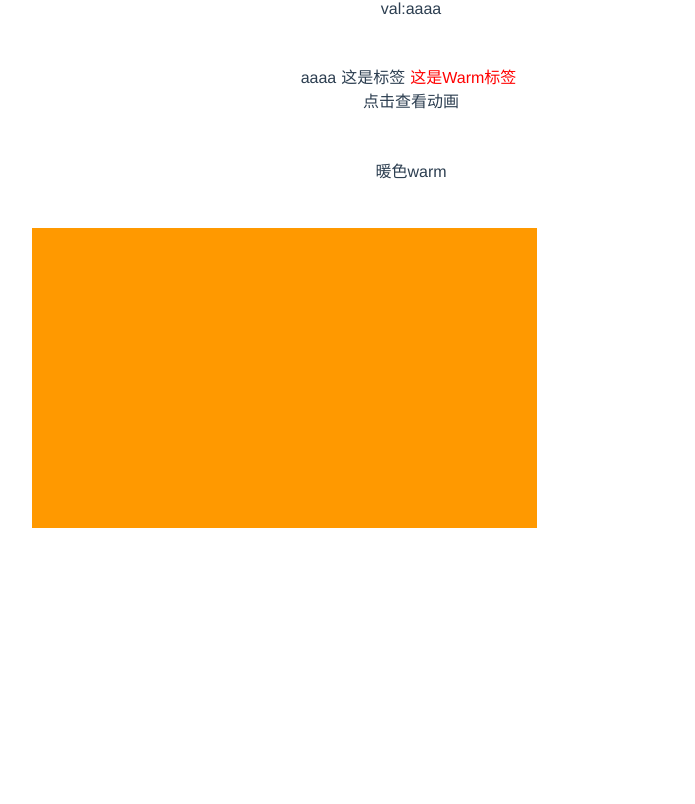
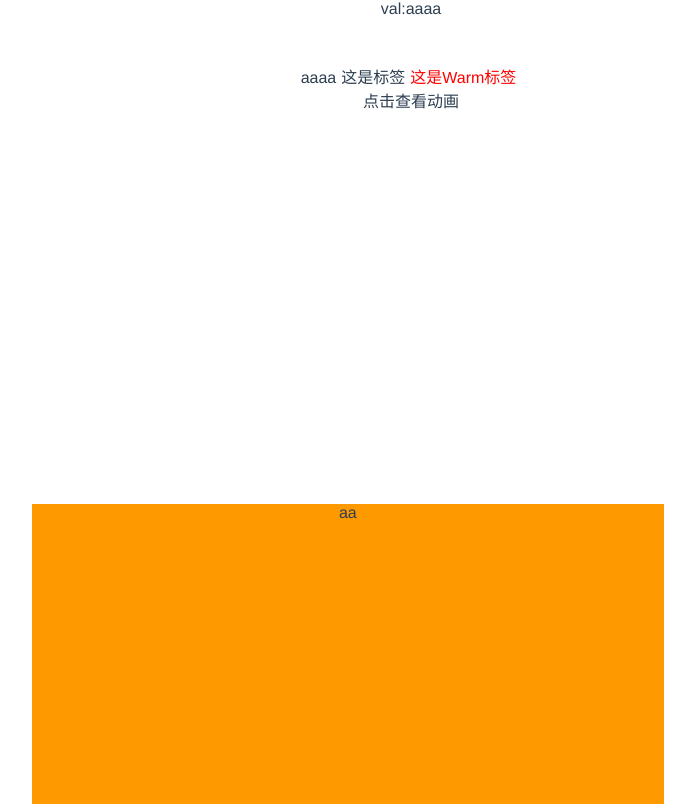
Before and after one commit to libwiki/ws-vue, a Vue app: page / in a window 1280 px wide. Shown: the part 830-1634 px from the top of the page, without its empty margins (229-924 px from the left). Before the commit the page ends 1404 px from the top, so only its background shows below. Built offline with nearby package versions, Linux system fonts and the light colour scheme; a small style sheet from the web is missing.

Commit message:
carouset 轮播图的灵活性

```diff
--- a/src/App.vue
+++ b/src/App.vue
@@ -62,23 +62,30 @@
       <Tag :checkable="true" :editable="true" v-model="val" :closable="true"></Tag>
       <Tag type="primary" hoverType="multi" value="这是标签" :closable="true"></Tag>
       <Tag type="warm" hoverType="multi" color="#f00" bgColor="#f00" value="这是Warm标签" :closable="true"></Tag>
-      <Button type="default" size="xs" @click="show = !show">点击查看动画</Button>
+      <Button type="default" size="xs" @click="hover">点击查看动画</Button>
     </p>
     <div id="example-3">
 
   <p style="padding-top:30px;">
 
-    <Animates
+    <!-- <Animates
       in="fadeInRightBig"
       out="bounceOutLeft"
       :group="true"
     >
       <Button type="warm" value="暖色warm" icon="pifuzhuti" v-show="show" key="button"></Button>
       <Tag type="warm" hoverType="multi" color="#f00" bgColor="#f00" v-show="!show" value="这是Warm标签" key="tag"></Tag>
-    </Animates>
+    </Animates> -->
+    <!-- <h1 v-show="show" :class="classs">123123123123123</h1> -->
   </p>
   <p style="padding-top:30px;margin-left:20%;padding-bottom:30px; width:50%;height:300px;">
-    <Carousel :list="list" height="300px" width="80%"></Carousel>
+    <Carousel>
+      <carousel-item v-for="(item,i) of list" :key="i" :bgColor="item.bgColor">
+        <div style="height:300px;">
+          aa
+        </div>
+      </carousel-item>
+    </Carousel>
   </p>
 </div>
   </div>
@@ -93,16 +100,32 @@ export default {
       title:'标题标题121231',
       show:true,
       modal:true,
-      btnList:this.btnList
+      btnList:this.btnList,
+
     }
     // this.$msg('这是提示信息1')
     //this.$msgbox(options)
+  },
+  computed:{
+    classs(){
+      return ['animated',this.in];
+    }
+  },
+  watch:{
+    show(val){
+      if(val){
+        this.in='fadeInRightBig';
+      }else{
+        this.in='bounceOutLeft';
+      }
+    }
   },
   data(){
     return {
       show:true,
       a:{},
       val:'aaaa',
+      in:'fadeInRightBig',
       list:[
         {
           id:1,
@@ -136,6 +159,12 @@ export default {
     },
     close(e){
       this.show=false;
+    },
+    hover(){
+      if(this.show){
+        this.in='bounceOutLeft';
+      }
+      //this.show=!this.show;
     }
   },
 }
--- a/src/components/button/button.vue
+++ b/src/components/button/button.vue
@@ -32,7 +32,7 @@
 		methods:{
 			callClick(e){
 				this.$emit('click',e,this.item);
-			}
+			},
 		}
 	}
 </script>
--- /dev/null
+++ b/src/components/carousel/carousel-item.vue
@@ -0,0 +1,35 @@
+<template>
+	<div :class="classs" :style="style" v-show="show">
+		<slot></slot>
+	</div>
+</template>
+<script>
+	import {Animates} from '../base'
+	export default {
+		name:'CarouselItem',
+		data(){
+			return {
+				prefix:'ws-carousel-item',
+				show:true,
+				animate:'',
+			}
+		},
+		props:{
+			bgColor:String,
+			height:String,
+		},
+		computed:{
+			style(){
+				let style={};
+				if(this.bgColor)style['background-color']=this.bgColor;
+				if(this.height)style['height']=this.height;
+				return style;
+			},
+			classs(){
+				let classs=[this.prefix,'animated',this.animate];
+				return classs;
+			}
+		},
+
+	}
+</script>
--- a/src/components/carousel/carousel.vue
+++ b/src/components/carousel/carousel.vue
@@ -1,15 +1,16 @@
 <template>
-	<div :class="prefix" :style="style">
-		<Animates :group="true" :in="animateClass.in" :out="animateClass.out">
-			<div class="ws-carousel-main" v-for="(item,i) of list" :key="i" v-show="i===current" :style="Object.assign({'background-color':item.bgColor},mainStyle)"></div>
-		</Animates>
-		<Icon class="ws-carousel-prev" icon="return" :size="40" @click="prev"></Icon>
-		<Icon class="ws-carousel-next" icon="enter" :size="40" @click="next"></Icon>
+	<div :class="prefix" :style="style" @mouseover="mouseover" @mouseout="mouseout">
+		<slot>
+			<carousel-item v-for="(item,i) of list" :key="i" :bgColor="item.bgColor" :height="height"></carousel-item>
+		</slot>
+		<Icon :class="prevClass" :style="arrowStyle" icon="return" :size="40" @click="prev"></Icon>
+		<Icon :class="nextClass" :style="arrowStyle" icon="enter" :size="40" @click="next"></Icon>
 	</div>
 </template>
 <script>
 	import Icon from '../icon'
 	import {Animates} from '../base'
+	import {CarouselItem} from './carousel-item'
 	export default {
 		name:'Carousel',
 		props:{
@@ -21,14 +22,15 @@
 			autoplay:{type:Boolean,default:true},
 			duration:{type:Number,default:4000},
 			type:{type:String,default:'card'},
-			animate:{type:String,default:'bounce'},
-			list:{type:Array,required:true},
+			animate:{type:String,default:'slide'},
+			list:Array,
 		},
 		data(){
 			return {
 				prefix:'ws-carousel',
 				direction:'right',
 				timer:null,
+				items:null,
 				animateList:{
 					bounce:{
 						left:{
@@ -73,33 +75,53 @@
 
 				},
 				current:this.index,
+				arrowStatus:true,
 			}
 		},
-		created(){
+		mounted(){
+			this.init();
 			this.play()
+			this.slide();
+
 		},
 		computed:{
-			mainStyle(){
-				let height=this.height?this.height:this.offsetHeight,style={height}
+			style(){
+				let height=this.height?this.height:this.offsetHeight,style={height};
+				if(this.width)style.width=this.width;
 				return style;
 			},
-			style(){
-				let style=Object.assign({},this.mainStyle);
-				if(this.width)style.width=this.width;
-				return style;
+			prevClass(){
+				return [this.prefix+'-prev'];
+			},
+			nextClass(){
+				return [this.prefix+'-next'];
+			},
+			arrowStyle(){
+				if((this.arrow==='never'||this.arrow==='hover')&&this.arrowStatus){
+					return {display:'none'}
+				}
+				return {}
 			},
 			animateClass(){
 				let defaultAnimate=this.animateList.bounce,animate=this.animateList[this.animate]?this.animateList[this.animate]:defaultAnimate;
 				return animate[this.direction];
 			},
 			offsetHeight(){
-				if(!this.height){
-					return document.querySelector(`.${this.prefix} .ws-carousel-main`).offsetHeight;
+				if(!this.height&&this.items!==null){
+					console.log(this.items[0].$el.offsetHeight)
+					return this.items[0].$el.offsetHeight.toString()+'px';
 				}
-				return 0;
+				return '0px';
 			}
 		},
 		methods:{
+			//初始化用户项目
+			init(){
+				this.items=this.$children.filter(item=>{
+					return item.$options._componentTag==='carousel-item';
+				})
+			},
+			//定时器
 			play(){
 				if(this.autoplay){
 					if(this.timer!==null){
@@ -111,29 +133,53 @@
 					},this.duration)
 				}
 			},
+			//实际的切换
+			slide(){
+				if(this.items===null)return;
+				this.items.forEach((item,index)=>{
+					if(this.current===index){
+						item.show=true;
+						item.animate=this.animateClass.in;
+					}else{
+						item.animate=this.animateClass.out;
+					}
+				})
+			},
 			//点击时间限制(待完成)
 			prev(e){
+				if(this.items===null)return;
 				let current=this.current;
 				current++;
 				this.direction='left';
-				if(current>this.list.length-1){
+				if(current>this.items.length-1){
 					current=0;
 				}
 				this.current=current;
+				this.slide()
 				this.play()
 				this.$emit('prev',e,this.current)
 			},
 			next(e){
+				if(this.items===null)return;
 				let current=this.current;
 				current--;
 				this.direction='right';
 				if(current<0){
-					current=this.list.length-1;
+					current=this.items.length-1;
 				}
 				this.current=current;
+				this.slide()
 				this.play()
 				this.$emit('next',e,this.current)
 			},
+			mouseover(e){
+				if(this.arrow)this.arrowStatus=false;
+				this.$emit('mouseover',e,this.current)
+			},
+			mouseout(e){
+				this.arrowStatus=true;
+				this.$emit('mouseout',e,this.current)
+			}
 		}
 	}
 </script>
--- a/src/components/carousel/index.js
+++ b/src/components/carousel/index.js
@@ -1,2 +1,6 @@
 import Carousel from './carousel'
-export default Carousel
+import CarouselItem from './carousel-item'
+export{
+	Carousel,
+	CarouselItem,
+}
--- a/src/components/index.js
+++ b/src/components/index.js
@@ -6,7 +6,7 @@ import Modal from './modal'
 import Message from './message'
 import MessageBox from './message-box'
 import Tag from './tag'
-import Carousel from './carousel'
+import {Carousel,CarouselItem} from './carousel'
 
 const components={
 	...Base,
@@ -17,6 +17,7 @@ const components={
 	Col,
 	Tag,
 	Carousel,
+	CarouselItem,
 }
 const install=function(Vue,options={}){
 	if(install.installed)return;
--- a/src/css/main/_carousel.scss
+++ b/src/css/main/_carousel.scss
@@ -2,8 +2,8 @@
 	position: relative;
 	width: 100%;
 	height: auto;
-
-	.ws-carousel-main{
+	overflow: hidden;
+	.ws-carousel-item{
 		background-color: $bg-success;
 		width: 100%;
 		height: auto;
@@ -19,11 +19,11 @@
 		transform:translate(0,-50%);
 		//border-radius: 1px;
 		border-radius:50%;
-
 	}
 	.ws-carousel-prev:hover,.ws-carousel-next:hover{
 		background-color: rgba(0,0,0,0.4);
 		transition:background-color 0.3s;
+
 	}
 	.ws-carousel-prev{
 		left: 30px;
```
